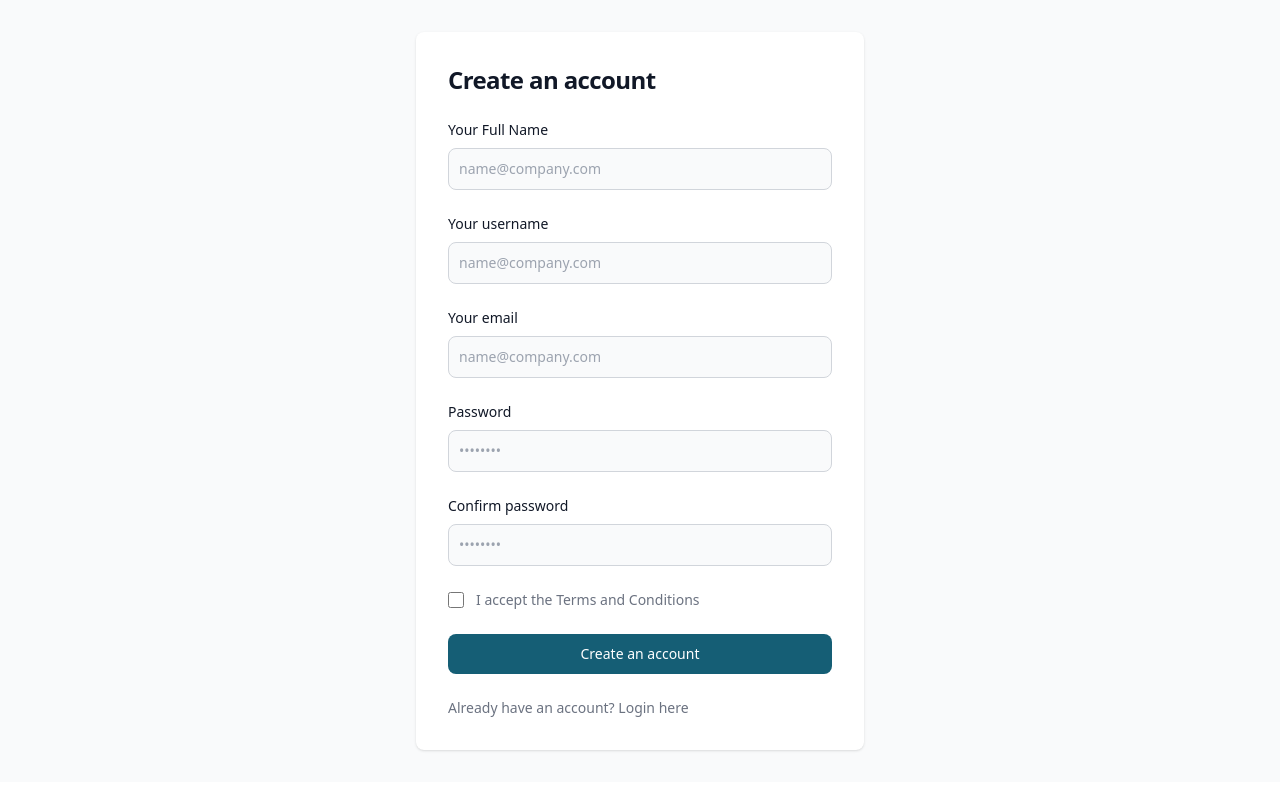
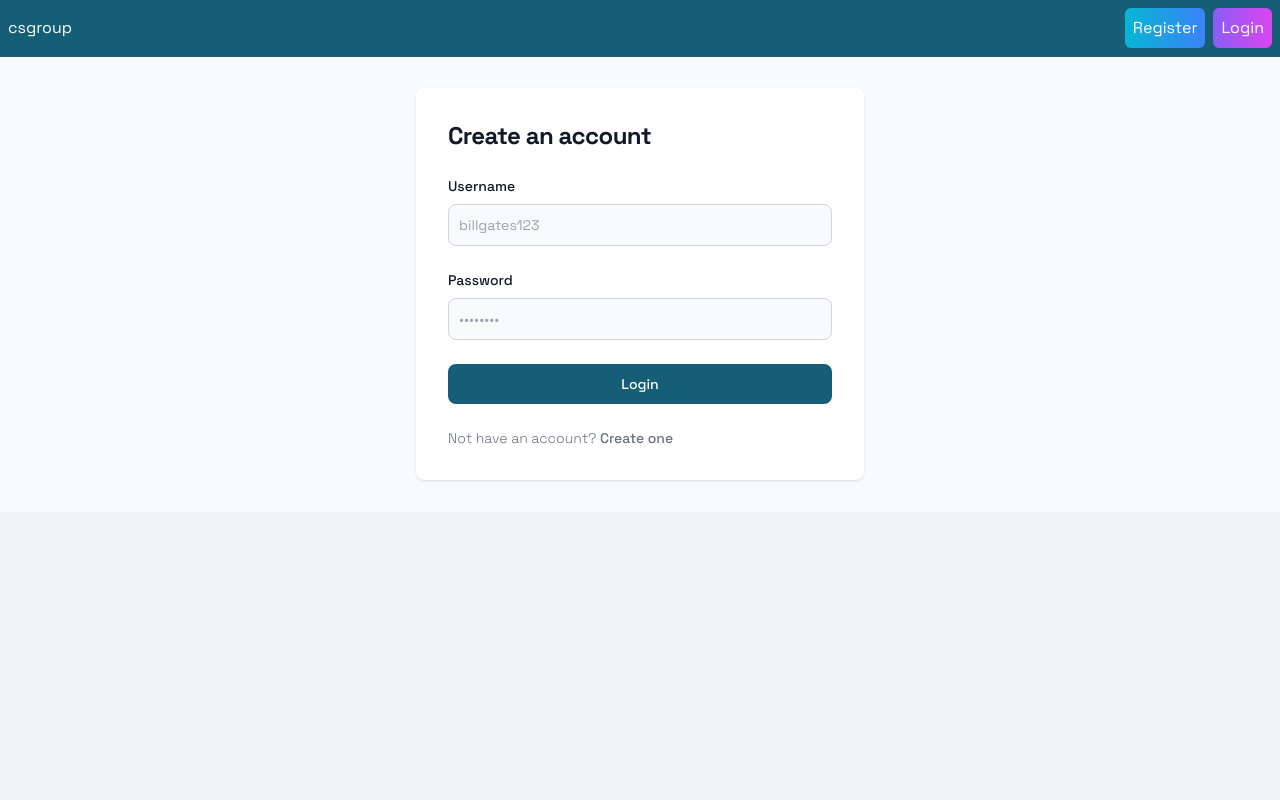
Before and after one commit to antorzuck/csgroup, a Django app: page /signin in a window 1280 px wide. Run offline with Django 5.2, Linux system fonts and the light colour scheme; some libraries are stand-ins or nearby versions.

Commit message:
pray sesher dike i guess

```diff
--- a/base/views.py
+++ b/base/views.py
@@ -13,6 +13,7 @@ def home(request):
     }
     return render(request, 'home.html', context=context)
 
+
 def dashboard(request):
     if request.user.is_authenticated:
         pr = Profile.objects.get(user=request.user)
@@ -23,21 +24,26 @@ def dashboard(request):
 
 
 def handle_login(request):
+    if request.user.is_authenticated:
+        return redirect(dashboard)
     if request.method == 'GET':
         return render(request, 'login.html')
     if request.method == 'POST':
         username = request.POST.get('username')
-        password = request.POST.get('pass')
+        password = request.POST.get('password')
+
         ath = authenticate(username=username,password=password)
+        print(ath)
         if ath is not None:
+            login(request, ath)
             return redirect(dashboard)
         return redirect('/')
 
 
 
-
-
 def handle_reg(request):
+    if request.user.is_authenticated:
+        return redirect(dashboard)
     if request.method == 'GET':
         r = None
         if request.GET.get('ref'):
@@ -54,7 +60,7 @@ def handle_reg(request):
         print(refer)
         pasword = data.get('password')
 
-        c = User.objects.create(
+        c = User.objects.create_user(
             username=username,
             email=email,
             password=pasword
--- a/templates/login.html
+++ b/templates/login.html
@@ -1,11 +1,9 @@
-<!doctype html>
-<html>
-<head>
-  <meta charset="UTF-8">
-  <meta name="viewport" content="width=device-width, initial-scale=1.0">
-  <script src="https://cdn.tailwindcss.com"></script>
-</head>
-<body>
+
+{% extends 'csgrp.html' %}
+
+
+
+{% block body %}
   <section class="bg-gray-50 ">
     <div class="flex items-center justify-center px-6 py-8 mx-auto">
         <a href="#" class="flex items-center mb-6 text-2xl font-semibold text-gray-900">
@@ -16,38 +14,26 @@
                 <h1 class="text-xl font-bold leading-tight tracking-tight text-gray-900 md:text-2xl ">
                     Create an account
                 </h1>
-                <form class="space-y-4 md:space-y-6" action="#">
-                  <div>
-                    <label for="fullname" class="block mb-2 text-sm font-medium text-gray-900 ">Your Full Name</label>
-                    <input type="fullname" name="fname" id="name" class="bg-gray-50 border border-gray-300 text-gray-900 sm:text-sm rounded-lg focus:ring-primary-600 focus:border-primary-600 block w-full p-2.5"  placeholder="name@company.com" required="">
-                </div>
-                <div>
-                  <label for="uname" class="block mb-2 text-sm font-medium text-gray-900 ">Your username</label>
-                  <input type="uname" name="uname" id="uname" class="bg-gray-50 border border-gray-300 text-gray-900 sm:text-sm rounded-lg focus:ring-primary-600 focus:border-primary-600 block w-full p-2.5"  placeholder="name@company.com" required="">
-              </div>
+                <form class="space-y-4 md:space-y-6" action="/signin" method="POST">
+
+                  {% csrf_token %}
+
                     <div>
-                        <label for="email" class="block mb-2 text-sm font-medium text-gray-900 ">Your email</label>
-                        <input type="email" name="email" id="email" class="bg-gray-50 border border-gray-300 text-gray-900 sm:text-sm rounded-lg focus:ring-primary-600 focus:border-primary-600 block w-full p-2.5"  placeholder="name@company.com" required="">
+                        <label for="username" class="block mb-2 text-sm font-medium text-gray-900 ">Username</label>
+                        <input type="username" name="username" id="username" class="bg-gray-50 border border-gray-300 text-gray-900 sm:text-sm rounded-lg focus:ring-primary-600 focus:border-primary-600 block w-full p-2.5"  placeholder="billgates123" required="">
                     </div>
+
+
+
                     <div>
                         <label for="password" class="block mb-2 text-sm font-medium text-gray-900 ">Password</label>
                         <input type="password" name="password" id="password" placeholder="••••••••" class="bg-gray-50 border border-gray-300 text-gray-900 sm:text-sm rounded-lg focus:ring-primary-600 focus:border-primary-600 block w-full p-2.5"  required="">
                     </div>
-                    <div>
-                        <label for="confirm-password" class="block mb-2 text-sm font-medium text-gray-900 ">Confirm password</label>
-                        <input type="confirm-password" name="confirm-password" id="confirm-password" placeholder="••••••••" class="bg-gray-50 border border-gray-300 text-gray-900 sm:text-sm rounded-lg focus:ring-primary-600 focus:border-primary-600 block w-full p-2.5"  required="">
-                    </div>
-                    <div class="flex items-start">
-                        <div class="flex items-center h-5">
-                          <input id="terms" aria-describedby="terms" type="checkbox" class="w-4 h-4 border border-gray-300 rounded bg-gray-50 focus:ring-3 focus:ring-primary-300 dark:bg-gray-700 dark:border-gray-600 dark:focus:ring-primary-600 dark:ring-offset-gray-800" required="">
-                        </div>
-                        <div class="ml-3 text-sm">
-                          <label for="terms" class="font-light text-gray-500">I accept the <a class="font-medium text-primary-600 hover:underline" href="#">Terms and Conditions</a></label>
-                        </div>
-                    </div>
-                    <button type="submit" class="w-full text-white bg-cyan-800 hover:bg-cyan-700 focus:ring-4 focus:outline-none focus:ring-primary-300 font-medium rounded-lg text-sm px-5 py-2.5 text-center">Create an account</button>
+
+
+                    <button type="submit" class="w-full text-white bg-cyan-800 hover:bg-cyan-700 focus:ring-4 focus:outline-none focus:ring-primary-300 font-medium rounded-lg text-sm px-5 py-2.5 text-center">Login</button>
                     <p class="text-sm font-light text-gray-500">
-                        Already have an account? <a href="#" class="font-medium text-primary-600 hover:underline">Login here</a>
+                        Not have an account? <a href="#" class="font-medium text-primary-600 hover:underline">Create one</a>
                     </p>
                 </form>
             </div>
@@ -55,5 +41,5 @@
     </div>
   </section>
 
-</body>
-</html>
+
+{% endblock %}
--- a/templates/register.html
+++ b/templates/register.html
@@ -15,6 +15,7 @@
                     Create an account
                 </h1>
                 <form class="space-y-4 md:space-y-6" action="/register" method="POST">
+
                   {% csrf_token %}
                   <div>
                     <label for="fullname" class="block mb-2 text-sm font-medium text-gray-900 ">Your Full Name</label>
```
Also changed, not shown: base/models.py (+33 -2 lines), db.sqlite3.
